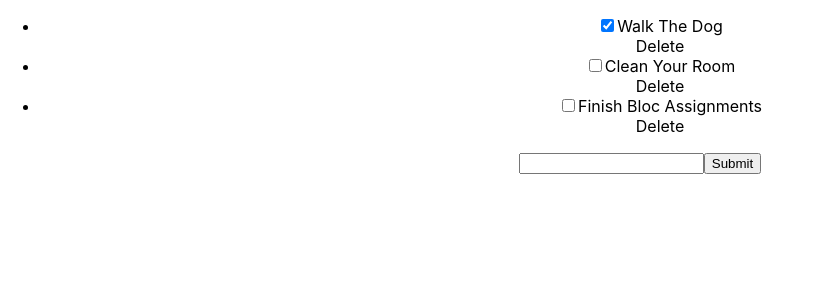
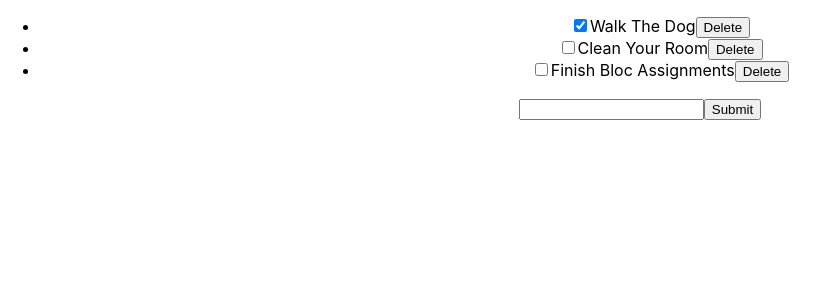
Before and after one commit to ArturoRivera/React-To-Do-Project, a React (Create React App) app: page / in a window 1280 px wide. Shown: the top 300 px of the page, without its empty margins (0-829 px from the left). Built offline with nearby package versions, Linux system fonts and the light colour scheme.

Commit message:
Updated Delete Button

```diff
--- a/src/components/ToDo.js
+++ b/src/components/ToDo.js
@@ -6,7 +6,7 @@ class ToDo extends Component {
             <li>
             <input type="checkbox" defaultChecked={this.props.isCompleted} onChange={this.props.toggleComplete } />
             <span>{this.props.description}</span>
-            <div onClick={this.props.deleteTodo}>Delete</div>
+            <button onClick={this.props.deleteTodo}>Delete</button>
             </li>
         );
     }
```
